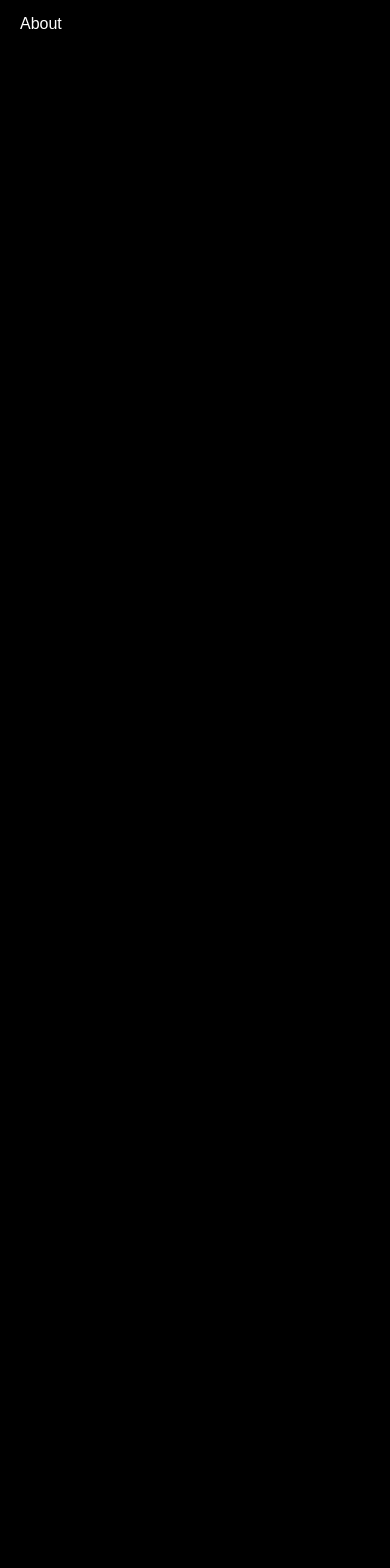
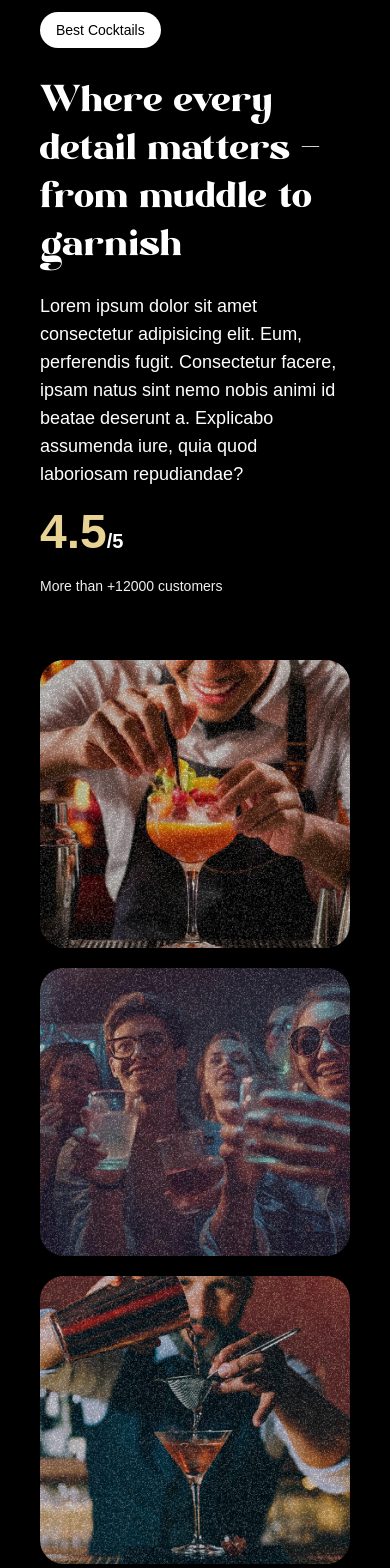
Before and after one commit to Ahtasham-ul-haq/mojito, a React (Vite) app: page / in a window 390 px wide. Shown: the part 1960-3528 px from the top of the page. Before the commit the page ends 2704 px from the top, so only its background shows below. Built offline with nearby package versions, Linux system fonts and the light colour scheme; a web font is replaced by a local one.

Commit message:
Implement about section

```diff
--- a/src/components/About.jsx
+++ b/src/components/About.jsx
@@ -1,11 +1,93 @@
-import React from 'react'
+import { useGSAP } from "@gsap/react";
+import gsap from "gsap";
+import { SplitText } from "gsap/all";
+import React from "react";
 
 const About = () => {
+  useGSAP(() => {
+    const titleSplit = SplitText.create('#about h2', {
+      type: "words"
+    })
+
+    const scrollTimeline = gsap.timeline({
+      scrollTrigger: {
+        trigger: "#about",
+        start: "top center",
+      }
+    })
+
+    scrollTimeline.from(titleSplit.words, {
+      opacity: 0,
+      duration: 1,
+      yPercent: 100,
+      ease: "expo.out",
+      stagger:0.02,
+    })
+    .from('.top-grid div, .bottom-grid div', {
+      opacity: 0,
+      duration: 1,
+      ease: "power1.inOut",
+      stagger: 0.04,
+    }, "-=0.5")
+  });
   return (
     <div id="about">
-        About
+      <div className="mb-16 md:px-0 px-5">
+        <div className="content">
+          <div className="md:col-span-8">
+            <p className="badge">Best Cocktails</p>
+            <h2>
+              Where every detail matters <span className="text-white">-</span>
+              from muddle to garnish
+            </h2>
+          </div>
+
+          <div className="sub-content">
+            <p>
+              Lorem ipsum dolor sit amet consectetur adipisicing elit. Eum,
+              perferendis fugit. Consectetur facere, ipsam natus sint nemo nobis
+              animi id beatae deserunt a. Explicabo assumenda iure, quia quod
+              laboriosam repudiandae?
+            </p>
+            <div>
+              <p className="md:text-3xl text-xl font-bold">
+                <span>4.5</span>/5
+              </p>
+              <p className="text-sm text-white-100">
+                More than +12000 customers
+              </p>
+            </div>
+          </div>
+        </div>
+      </div>
+
+      <div className="top-grid">
+        <div className="md:col-span-3">
+          <div className="noisy" />
+            <img src="/images/abt1.png" alt="grid-img-1" />
+        </div>
+        <div className="md:col-span-6">
+          <div className="noisy" />
+            <img src="/images/abt2.png" alt="grid-img-2" />
+        </div>
+        <div className="md:col-span-3">
+          <div className="noisy" />
+            <img src="/images/abt5.png" alt="grid-img-5" />
+        </div>
+      </div>
+
+      <div className="bottom-grid">
+        <div className="md:col-span-8">
+          <div className="noisy" />
+            <img src="/images/abt3.png" alt="grid-img-3" />
+        </div>
+        <div className="md:col-span-4">
+          <div className="noisy" />
+            <img src="/images/abt4.png" alt="grid-img-4" />
+        </div>
+      </div>
     </div>
-  )
-}
+  );
+};
 
-export default About
+export default About;
--- a/src/components/Navbar.jsx
+++ b/src/components/Navbar.jsx
@@ -22,7 +22,7 @@
   return (
     <nav>
       <div>
-        <a href="#home" className="flex items-center gap-2">
+        <a href="#hero" className="flex items-center gap-2">
             <img src="/images/logo.png" alt="logo" />
             <p>Velvet Pour</p>
         </a>
```
